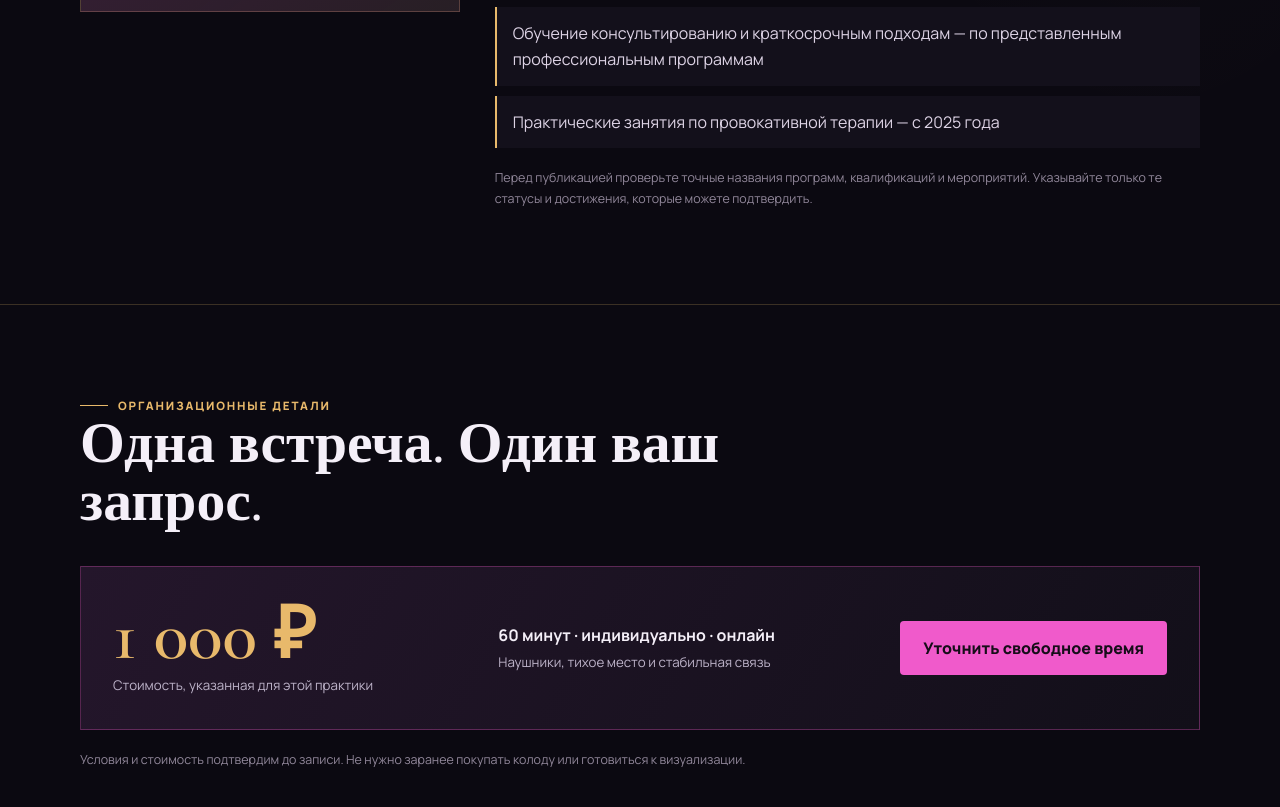
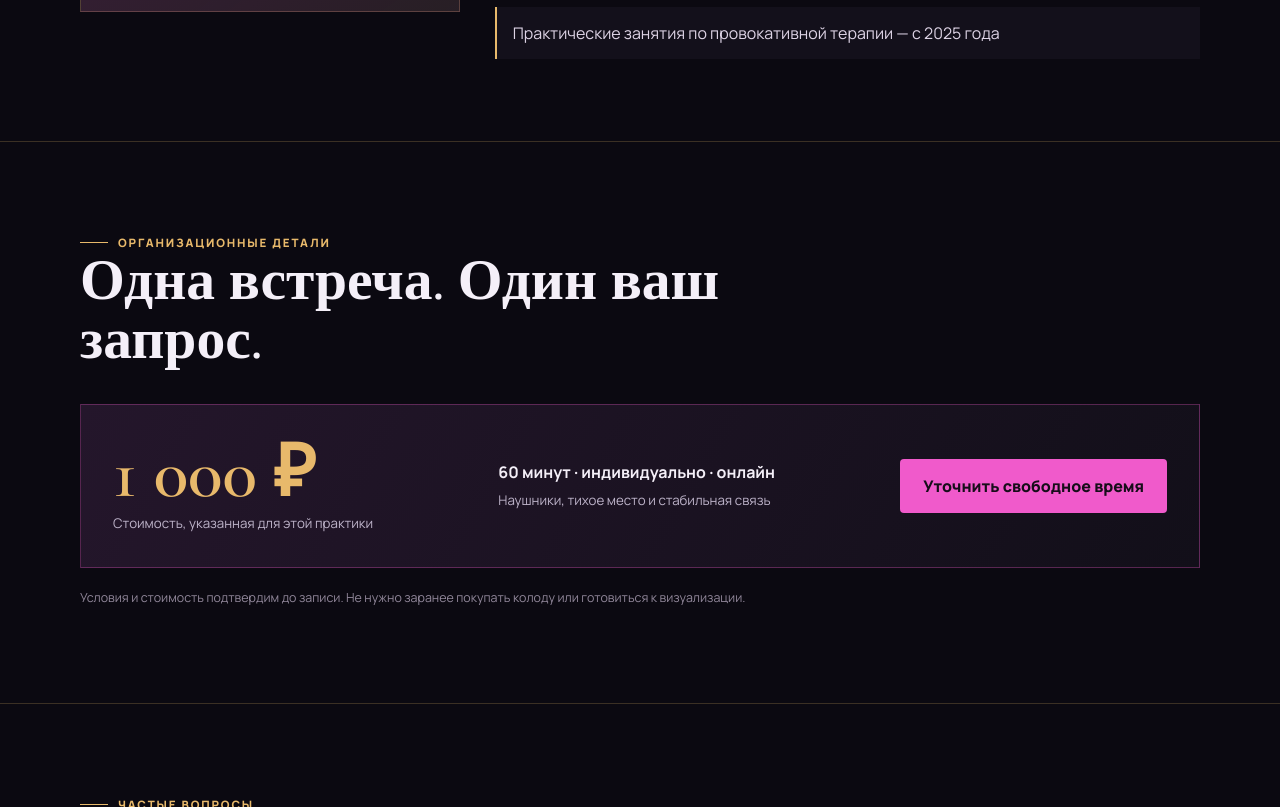
Before and after one commit to DbIM/hypno-taro, a plain HTML site: page index.html in a window 1280 px wide. Shown: the part 4726-5533 px from the top of the page. Drawn offline with nearby package versions, Linux system fonts and the light colour scheme.

Commit message:
Add files via upload

```diff
--- a/index.html
+++ b/index.html
@@ -376,10 +376,9 @@
           <p class="section-intro">Провокативный психолог, семейный и гипнотерапевт. В работе использую юмор, метафоры и образные практики. В этой встрече моя задача — не объяснять вам, что «на самом деле» означает карта, а бережно сопровождать исследование ваших собственных ассоциаций.</p>
           <div class="facts">
             <div class="fact">Частная практика — с 2024 года</div>
-            <div class="fact">Обучение консультированию и краткосрочным подходам — по представленным профессиональным программам</div>
             <div class="fact">Практические занятия по провокативной терапии — с 2025 года</div>
           </div>
-          <p class="fineprint">Перед публикацией проверьте точные названия программ, квалификаций и мероприятий. Указывайте только те статусы и достижения, которые можете подтвердить.</p>
+
         </div>
       </div>
     </section>
```
